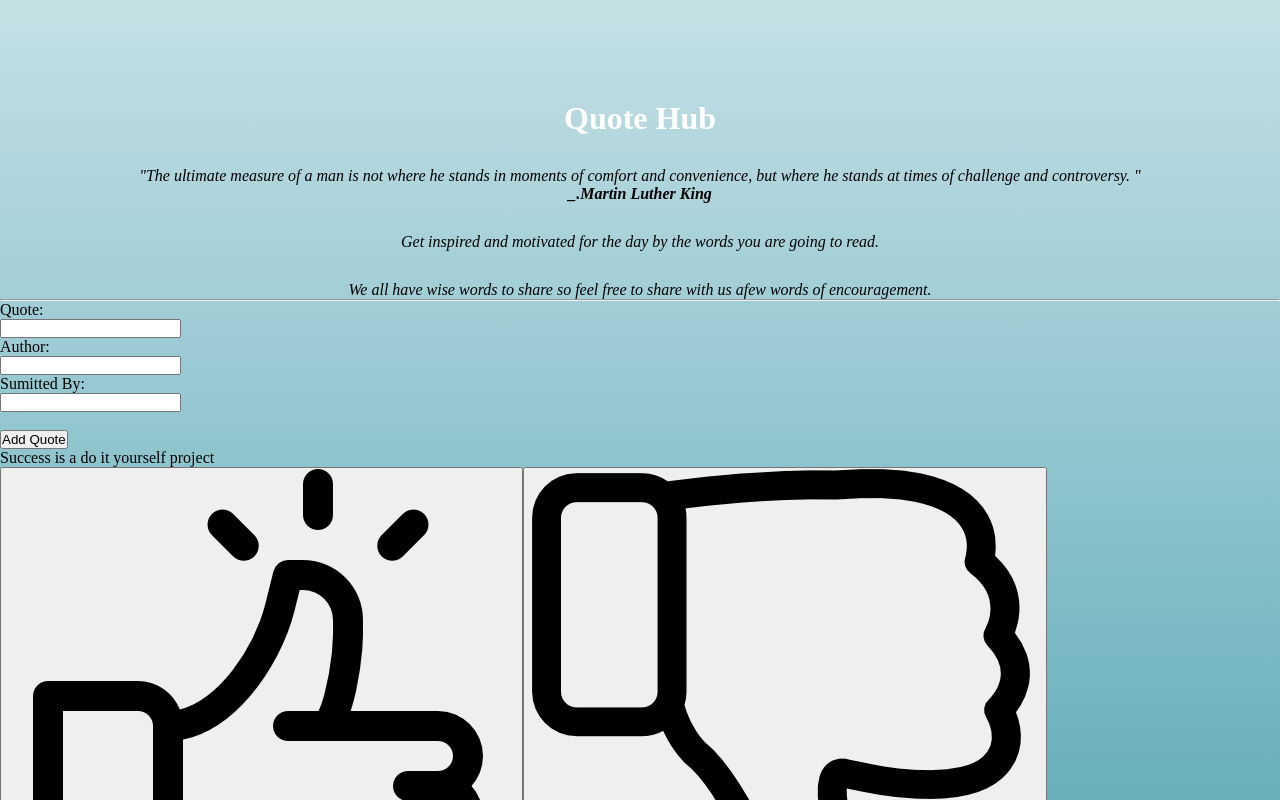
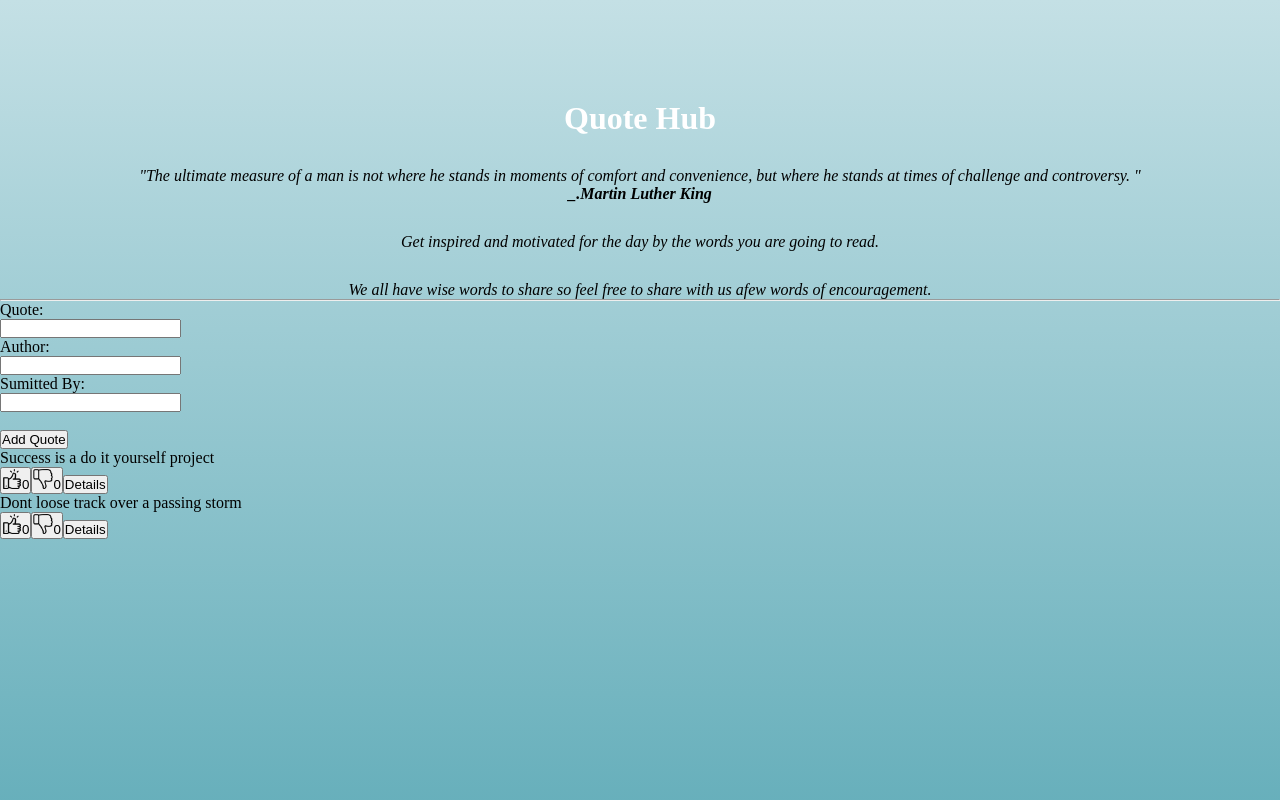
Before and after one commit to kilonzijnr/quote-app, an Angular app: page / in a window 1280 px wide. Shown: the top 800 px of the page. Built offline with nearby package versions, Linux system fonts and the light colour scheme.

Commit message:
resized vote icons

```diff
--- a/src/app/homepage/homepage.component.css
+++ b/src/app/homepage/homepage.component.css
@@ -28,3 +28,6 @@ p {
   margin-top: 30px;
   font-style: italic;
 }
+img{
+
+}
--- a/src/app/homepage/homepage.component.html
+++ b/src/app/homepage/homepage.component.html
@@ -21,8 +21,8 @@
     <div *ngFor='let Quote of quotes;let i = index'>
       <ul>
       <li>{{Quote.name}} </li>
-      <button (click)='upvote(i)'><img src="./assets/icons/like.png" alt="">{{Quote.upvote}}</button>
-      <button (click)='downvote(i)'><img src="./assets/icons/dislike.png" alt="">{{Quote.downvote}}</button>
+      <button (click)='upvote(i)'><img src="./assets/icons/like.png" alt=""height="20vh" width="20vh">{{Quote.upvote}}</button>
+      <button (click)='downvote(i)'><img src="./assets/icons/dislike.png" alt=""height="20vh" width="20vh">{{Quote.downvote}}</button>
       <button (click)= 'toggleDetails(i)'class="btn btn-primary">Details</button>
       <div *ngIf ='Quote.showDetails'>
         <app-quotedetail [quote]='Quote' (isComplete) = 'deleteQuote($event,i)'></app-quotedetail>
```
